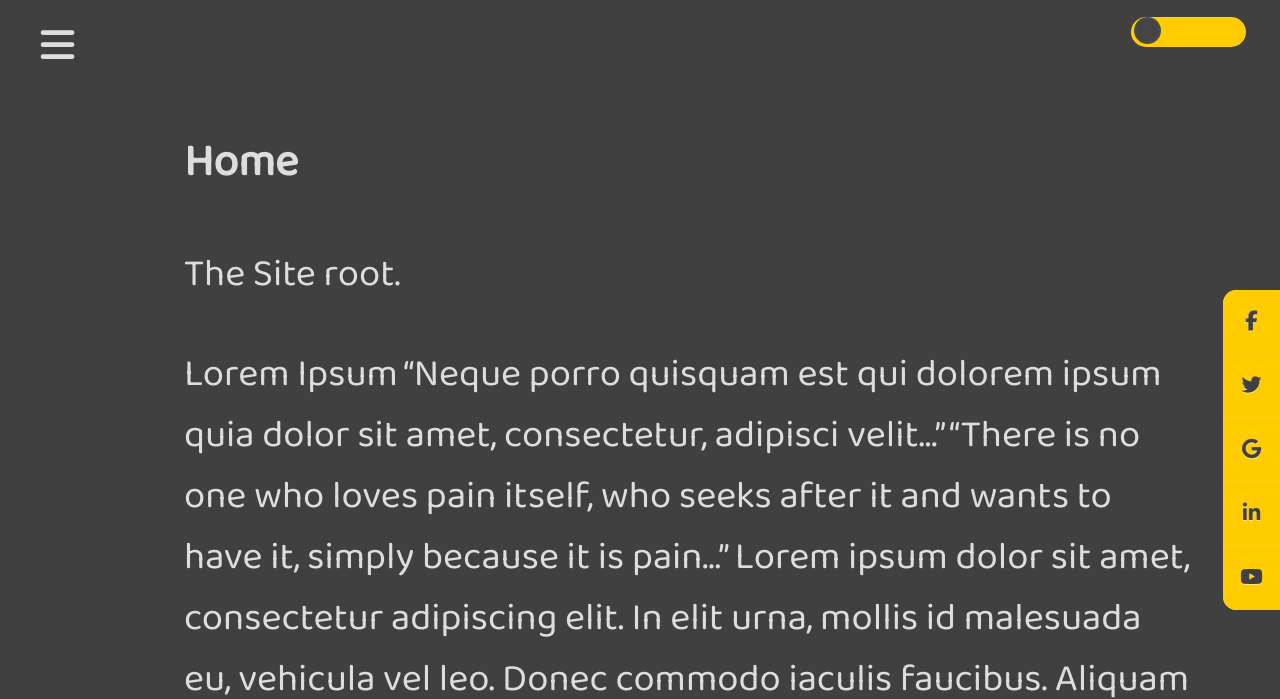
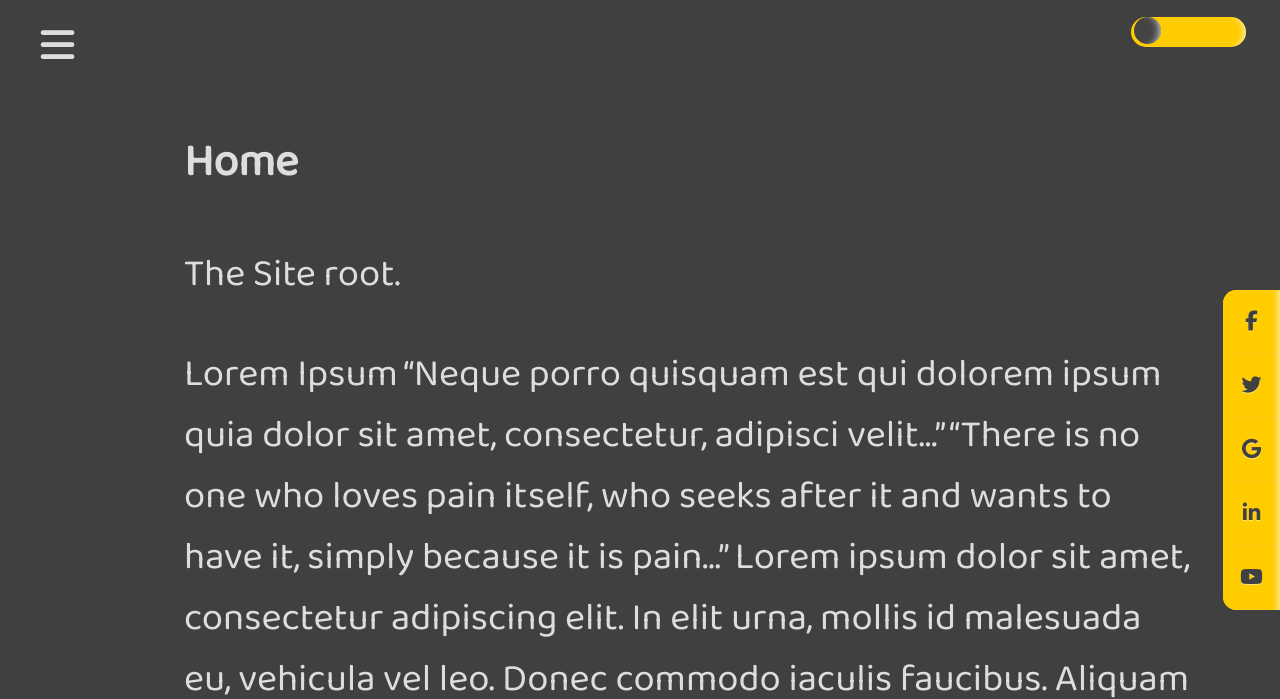
Before and after one commit to brettjrea/brettjrea.github.io-old, a Jekyll site: the page built from index.md, in a window 1280 px wide. Shown: the top 699 px of the page. Built offline with Jekyll 4.4.1, drawn with Linux system fonts in a browser that asks for light colours; nearby versions of some CDN libraries; comment, search, counter and statistics services are not loaded.

Commit message:
Update styles.scss

```diff
--- a/assets/css/styles.scss
+++ b/assets/css/styles.scss
@@ -27,7 +27,7 @@ html[data-theme="dark"] {
   --text: #ddd;
   --link: #fc0;
   --soc: #fc0;
-  --shine: inset 0px 0px 9px -7px white;
+  --shine: inset -7px 0px 9px -7px white;
   --tog: #fc0;
   --slide: #444;
   --gloss: inset -7px 0 9px -7px white;
```
